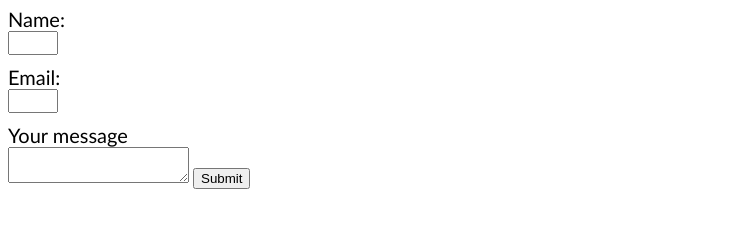
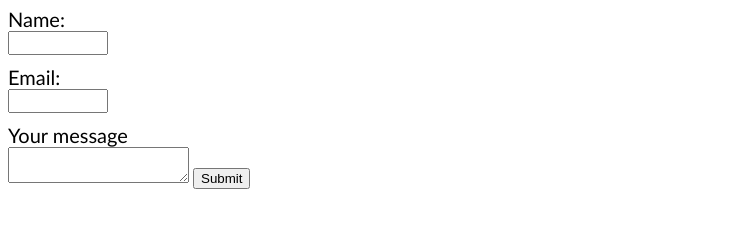
Before and after one commit to benjamin-gates/email-form, a plain HTML site: page index.html in a window 1280 px wide. Shown: the part 32-260 px from the top of the page, without its empty margins (0-741 px from the left). Drawn offline with Linux system fonts and the light colour scheme.

Commit message:
Update styles.css

```diff
--- a/styles.css
+++ b/styles.css
@@ -25,5 +25,5 @@ form label {
 form input[type=text] {
     margin-bottom: 10px;
     font-size: 16px;
-    width: 50px;
+    width: 100px;
 }
```
